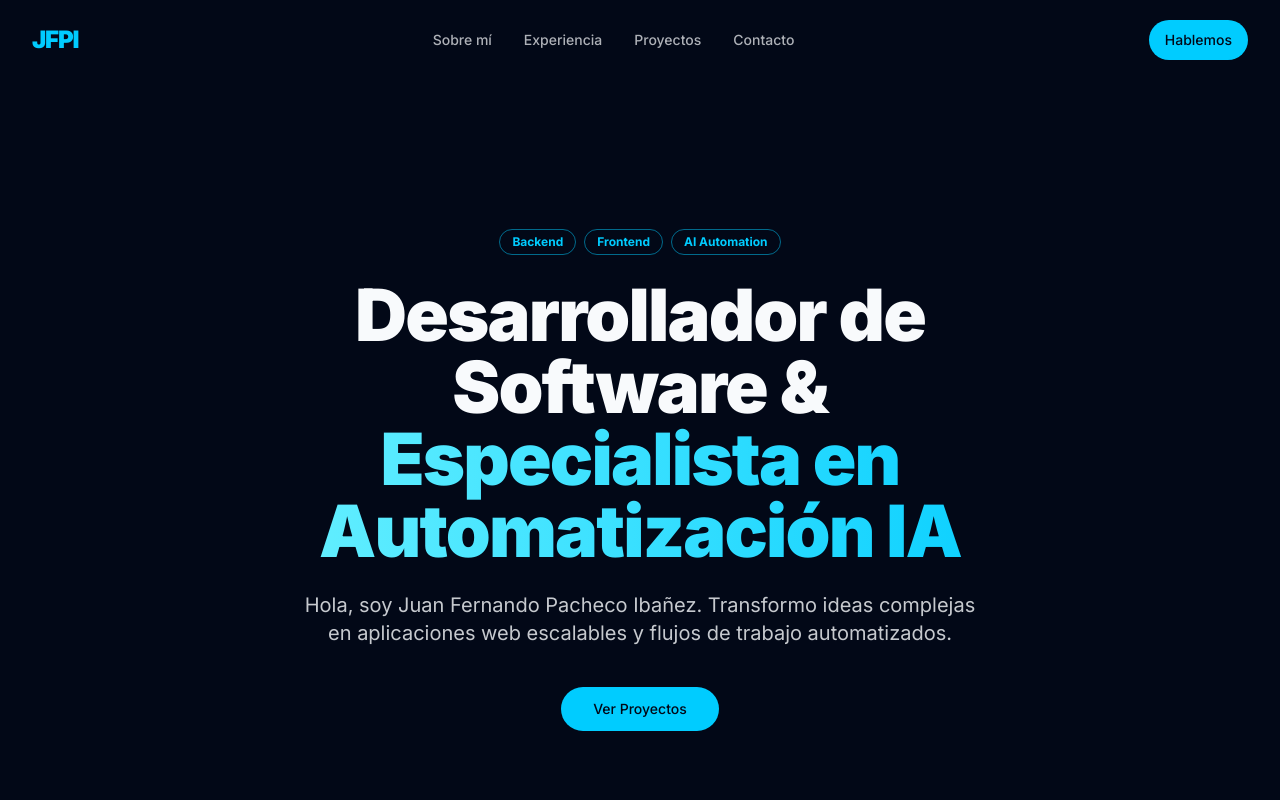
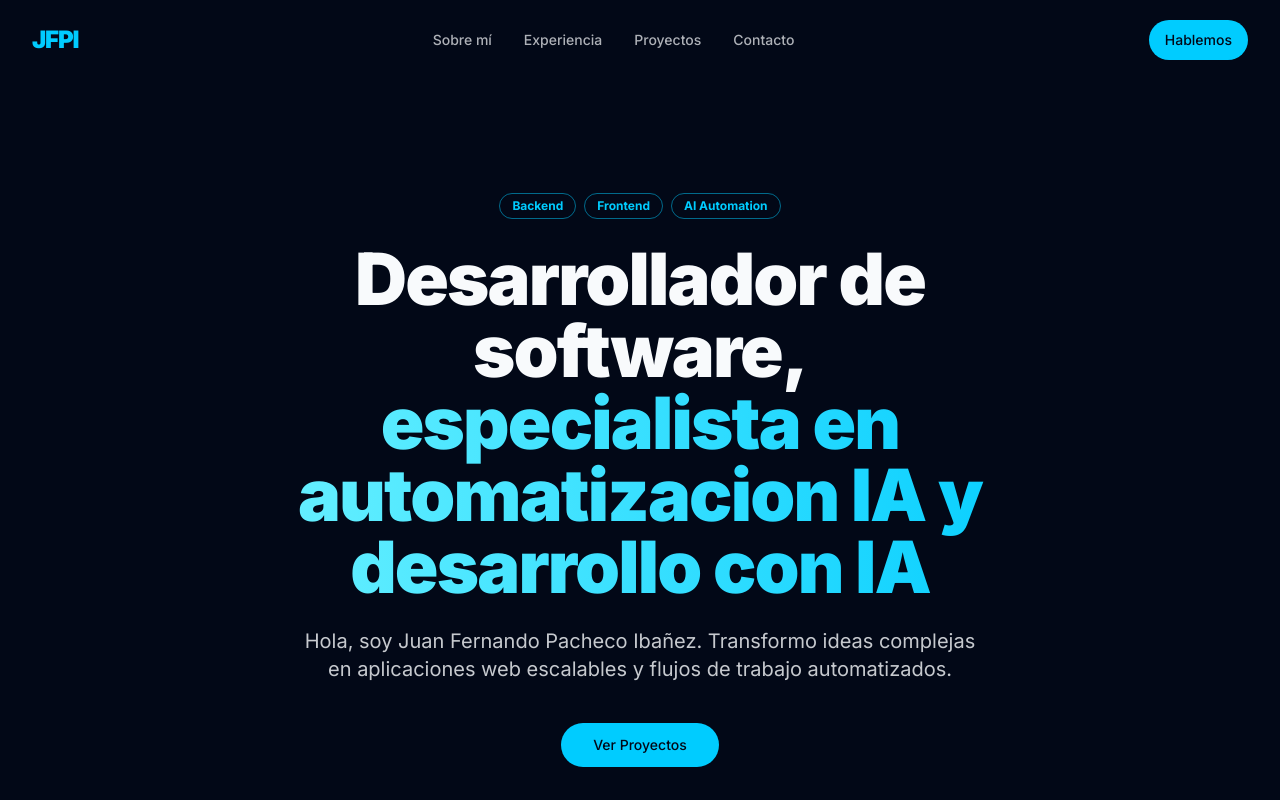
Before and after one commit to juanfer93/my-portfolio, a Next.js app: page / in a window 1280 px wide. Shown: the top 800 px of the page. Built offline with nearby package versions, Linux system fonts and the light colour scheme.

Commit message:
Update hero title wording

```diff
--- a/src/components/sections/hero.tsx
+++ b/src/components/sections/hero.tsx
@@ -15,8 +15,8 @@ const Hero = () => {
             <Badge variant="outline" className="border-primary/50 text-primary py-1 px-3 rounded-full">AI Automation</Badge>
           </div>
           <h1 className="font-headline text-4xl font-extrabold tracking-tight sm:text-5xl md:text-6xl lg:text-7xl">
-            <span className="block">Desarrollador de Software &</span>
-            <span className="block text-transparent bg-clip-text bg-gradient-to-r from-accent to-primary">Especialista en Automatización IA</span>
+            <span className="block">Desarrollador de software,</span>
+            <span className="block text-transparent bg-clip-text bg-gradient-to-r from-accent to-primary">especialista en automatizacion IA y desarrollo con IA</span>
           </h1>
           <p className="mt-6 max-w-2xl mx-auto text-lg text-foreground/80 sm:text-xl">
             Hola, soy Juan Fernando Pacheco Ibañez. Transformo ideas complejas en aplicaciones web escalables y flujos de trabajo automatizados.
```
